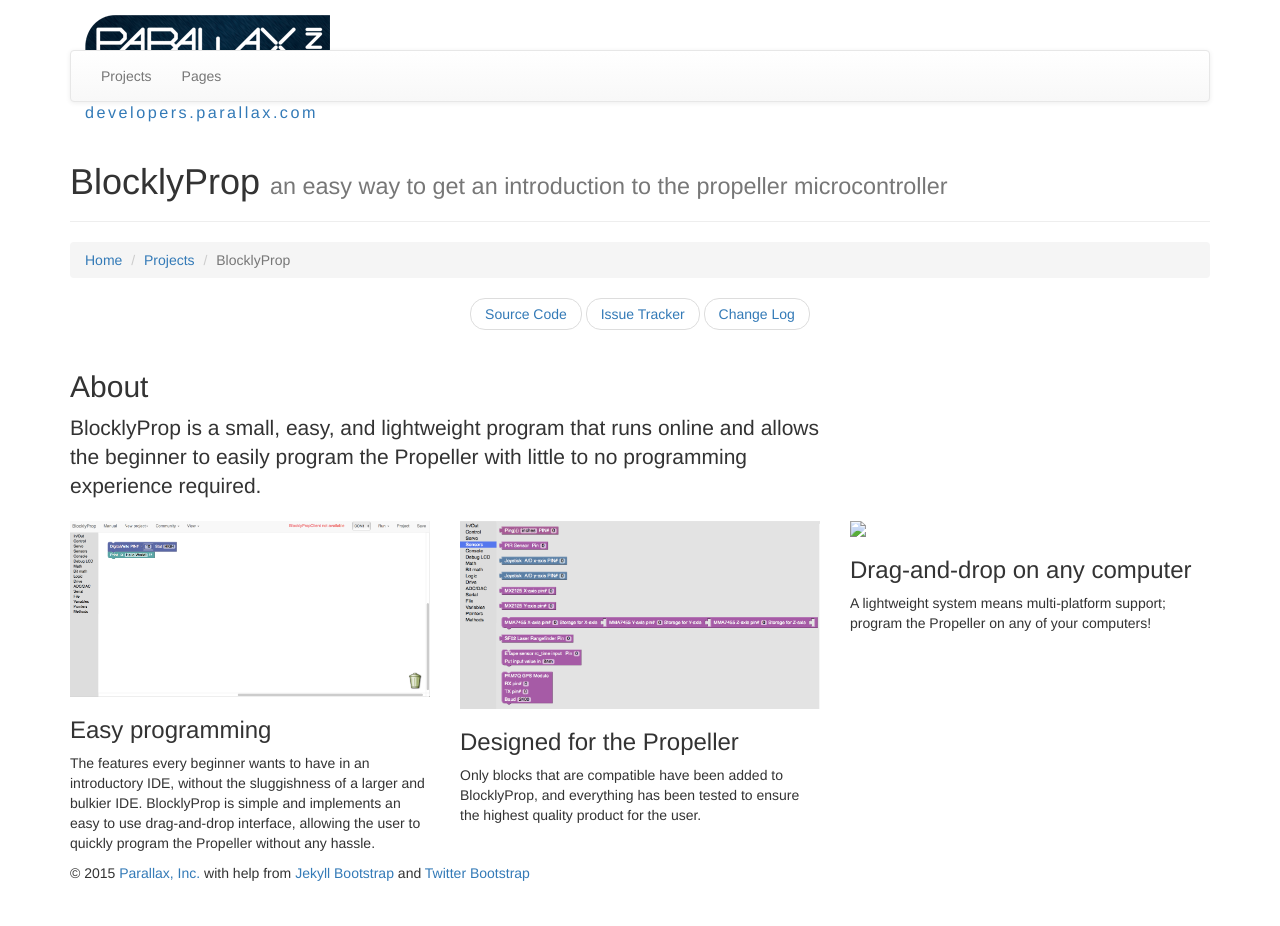
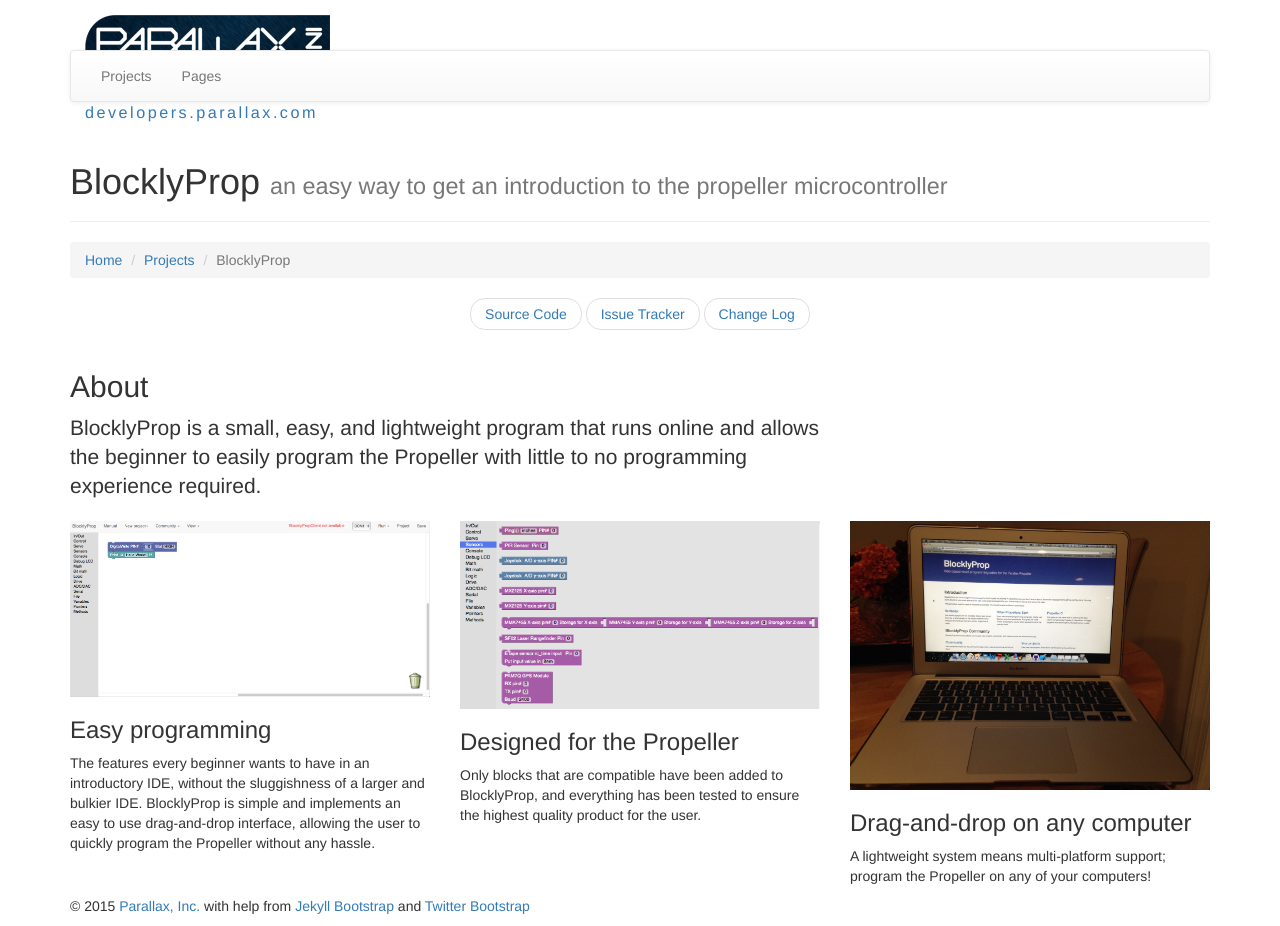
Before and after one commit to parallaxinc/parallaxinc.github.io, a Jekyll site: the page built from projects/blocklyprop/index.md, in a window 1280 px wide. Built offline with Jekyll 4.4.1, drawn with Linux system fonts in a browser that asks for light colours; nearby versions of some CDN libraries; library files that are not in the unit come from our copies; before the commit the page ends 900 px from its top, so only the background shows below that.

Commit message:
Fixed wrong image reference
-Added a new image
-Changed reference to new image

```diff
--- a/projects/blocklyprop/index.md
+++ b/projects/blocklyprop/index.md
@@ -39,7 +39,7 @@
     <h3>Designed for the Propeller</h3>
     <p>Only blocks that are compatible have been added to BlocklyProp, and everything has been tested to ensure the highest quality product for the user.</p>
   </div>
-  <div class="portfolio-item col-sm-4 col-md-4"> <img class="img-responsive" src="images/kenscomp.jpg">
+  <div class="portfolio-item col-sm-4 col-md-4"> <img class="img-responsive" src="images/computer.jpg">
     <h3>Drag-and-drop on any computer</h3>
     <p>A lightweight system means multi-platform support; program the Propeller on any of your computers!</p>
   </div>
```
Also changed, not shown: projects/blocklyprop/images/computer.jpg (added).
